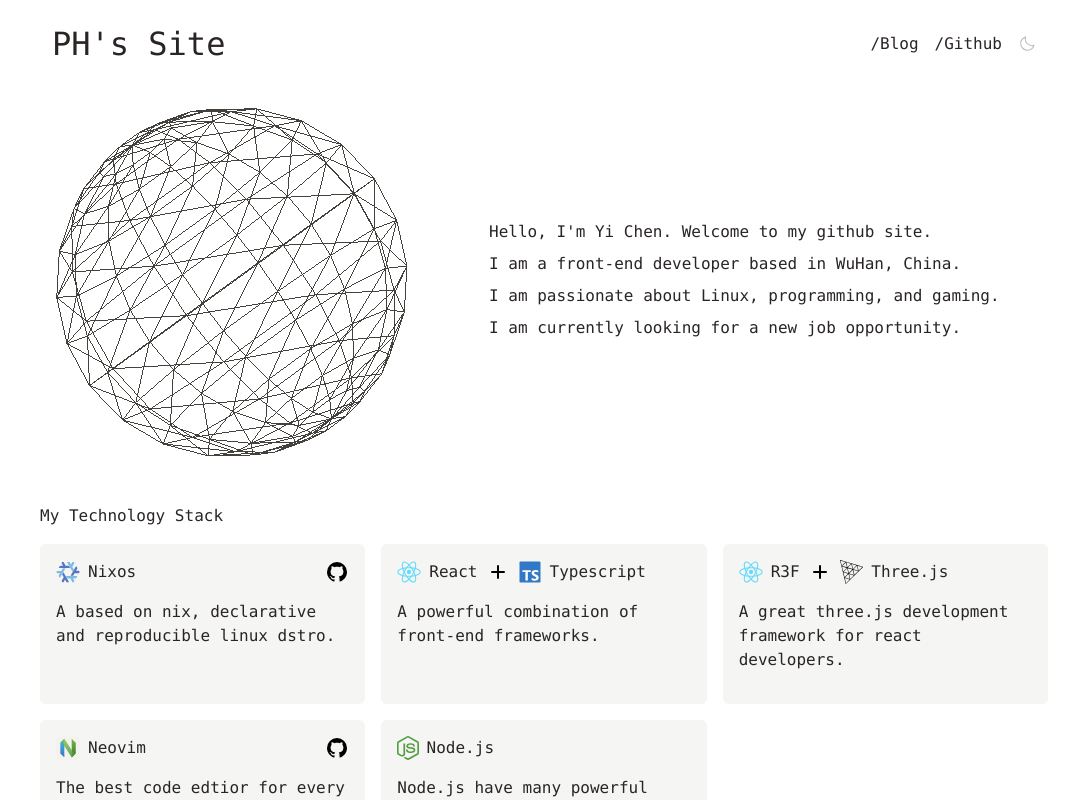
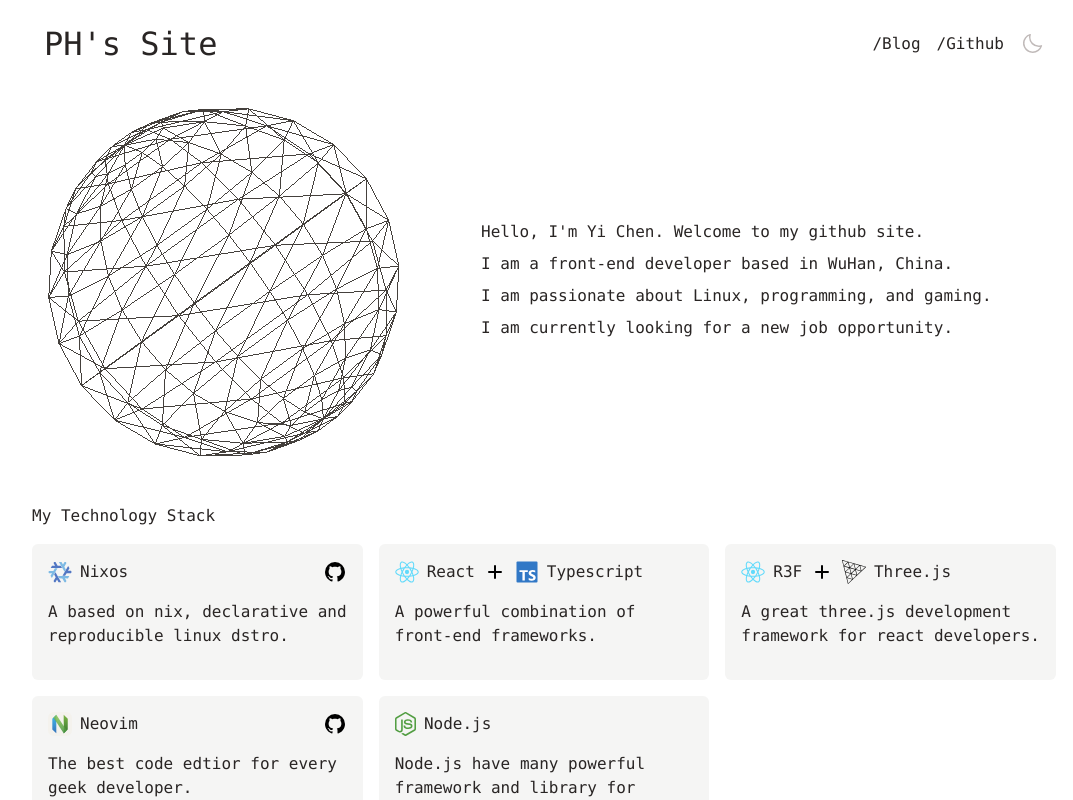
Before and after one commit to PHSix/phsix.github.io, a Next.js app: page / in a window 1280 px wide. Shown: the whole page, without its empty margins (96-1169 px from the left). Built offline with nearby package versions, Linux system fonts and the light colour scheme.

Commit message:
use css url change instead of react setState

```diff
--- a/src/app/(main)/DarkModeSwitcher.tsx
+++ b/src/app/(main)/DarkModeSwitcher.tsx
@@ -1,10 +1,8 @@
 'use client'
 import type { MouseEvent } from 'react'
-import useClient from '~/hooks/useClient'
 import useDark from '~/hooks/useDark'
 
 export default function DarkModeSwitcher() {
-  const isClient = useClient()
   const [dark, setDark] = useDark()
 
   function darkModeToggle(event: MouseEvent) {
@@ -48,12 +46,15 @@ export default function DarkModeSwitcher() {
       })
   }
 
-  const src = isClient ? dark ? '/icons/sun.svg' : '/icons/moon.svg' : ''
   return (
-    <img
+    <div
       suppressHydrationWarning
-      width={18}
-      src={src}
+      className="cursor-pointer dark:bg-[url(/icons/sun.svg)] bg-[url(/icons/moon.svg)]"
+      style={{
+        height: '24px',
+        width: '24px',
+        backgroundSize: '24px',
+      }}
       onClick={darkModeToggle}
     />
   )
--- a/src/app/(main)/blog/ImageBanner.tsx
+++ b/src/app/(main)/blog/ImageBanner.tsx
@@ -1,20 +1,11 @@
 'use client'
 import type { PropsWithChildren } from 'react'
-import useClient from '~/hooks/useClient'
-import useDark from '~/hooks/useDark'
 import cx from '~/utils/cx'
 
 export default function ImageBanner(props: PropsWithChildren<{ className?: string }>) {
-  const [dark] = useDark()
-  const isClient = useClient()
-  const backgroundImage = isClient ? (dark ? 'url(/images/default-dark.png)' : 'url(/images/default.png)') : undefined
-
   return (
     <div
-      className={cx('h-56 bg-cover bg-center rounded-xl', props.className)}
-      style={{
-        backgroundImage,
-      }}
+      className={cx('h-56 bg-cover bg-center rounded-xl dark:bg-[url(/images/default-dark.png)] bg-[url(/images/default.png)]', props.className)}
       suppressHydrationWarning
     >
       {props.children}
--- a/src/app/(main)/globals.css
+++ b/src/app/(main)/global.css
@@ -12,11 +12,13 @@ html, body {
   :root {
     --foreground: theme(colors.stone.800);
     --background: theme(colors.white)
+    --scrollbar-thumb: theme(colors.stone.900)
   }
 
   .dark {
     --foreground: theme(colors.stone.200);
     --background: theme(colors.stone.900)
+    --scrollbar-thumb: theme(colors.stone.400)
   }
 
   body {
--- a/src/app/(main)/layout.tsx
+++ b/src/app/(main)/layout.tsx
@@ -1,4 +1,4 @@
-import './globals.css'
+import './global.css'
 
 export const metadata = {
   title: '',
@@ -17,7 +17,7 @@ export default function RootLayout({
         <script src="/dark.js"></script>
       </head>
       <body className="w-screen h-screen flex justify-center dark:bg-stone-900 dark:text-stone-100">
-        <div className="w-full lg:w-[1024px] px-2 lg:px-">
+        <div className="w-full lg:w-[1024px] px-2 lg:px-0" id="app">
           {children}
         </div>
       </body>
--- a/src/components/AnimateRotation.tsx
+++ b/src/components/AnimateRotation.tsx
@@ -1,10 +1,13 @@
 'use client'
+import { toggle } from 'radash'
 import { useEffect, useRef } from 'react'
 import useDark from '~/hooks/useDark'
 
 interface Renderer {
   dispose: VoidFunction
 }
+
+let toggleDark = (dark: boolean) => {}
 
 export default function AnimateRotation() {
   const canvasRef = useRef<HTMLCanvasElement>(null)
@@ -115,6 +118,12 @@ export default function AnimateRotation() {
       // })
 
       globalRenderer = renderer
+
+      toggleDark = (d) => {
+        if (d)
+          material.color = darkFg
+        else material.color = fg
+      }
     })
 
     return () => {
@@ -129,6 +138,10 @@ export default function AnimateRotation() {
         window.removeEventListener('mouseup', onMouseUp)
     }
   }, [])
+
+  useEffect(() => {
+    toggleDark(dark)
+  }, [dark])
 
   return <canvas className="w-full h-full" ref={canvasRef} />
 }
```
